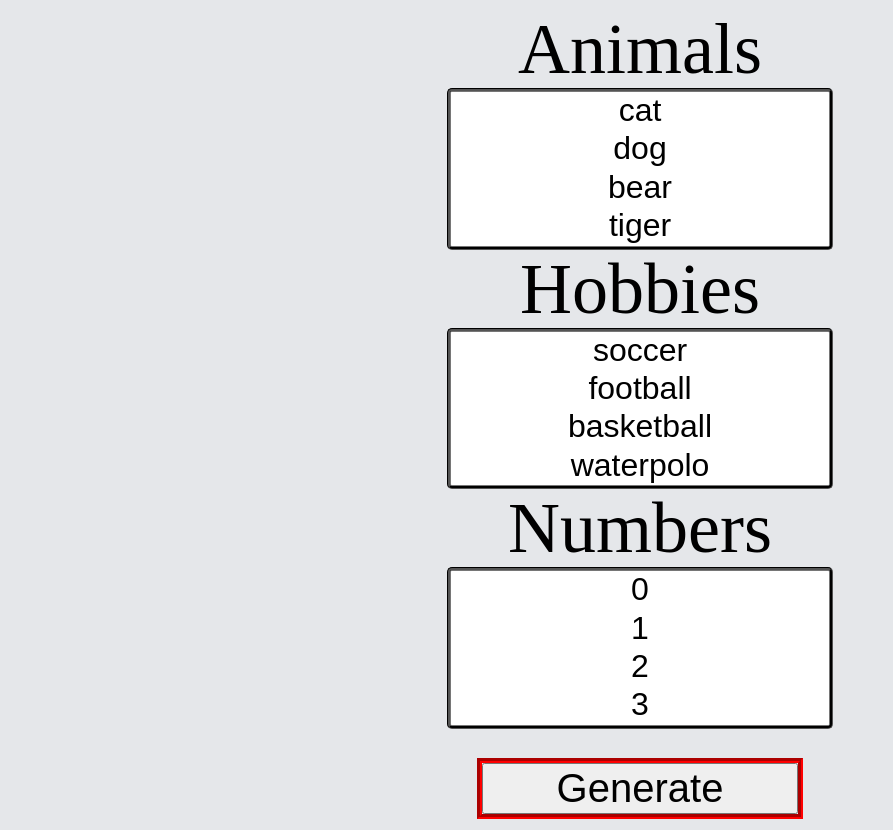
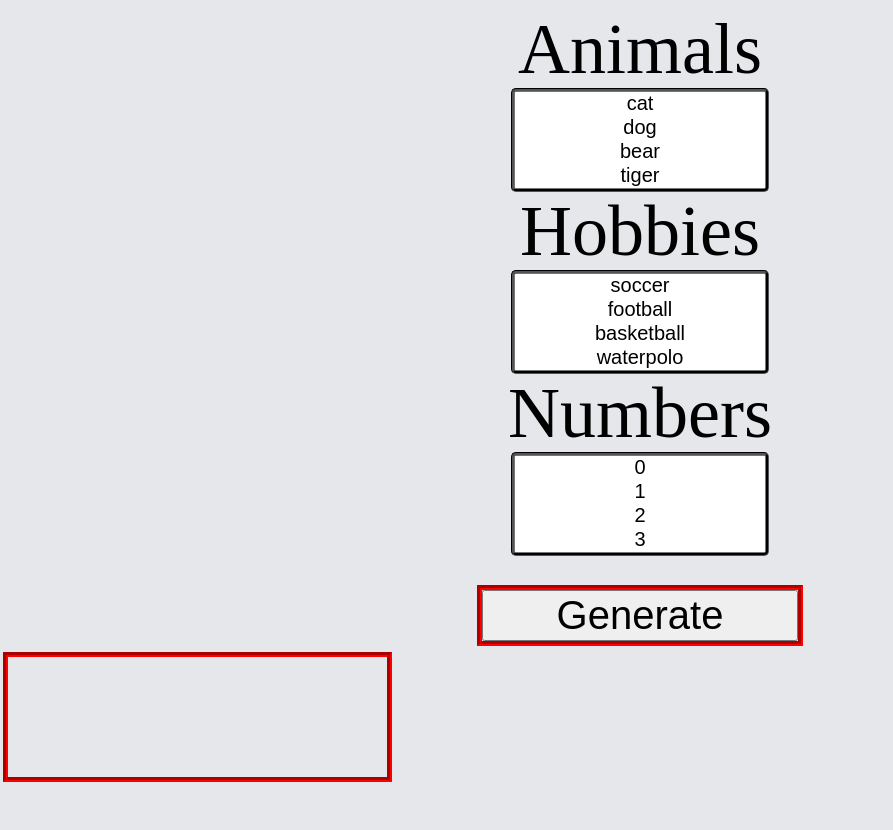
Before and after one commit to vcjhwebdev/username-generator, a plain HTML site: page index.html in a window 1280 px wide. Shown: the whole page, without its empty margins (0-893 px from the left). After the commit the page ends 800 px from the top, so only its background shows below. Drawn offline with Linux system fonts and the light colour scheme.

Commit message:
edits
edits

```diff
--- a/assets/css/styles.css
+++ b/assets/css/styles.css
@@ -17,12 +17,11 @@ form{
 }
 
 select{
-  width:30%;
-  height: 75%;
-  font-size: 32px;
+  font-size: 20px;
   text-align: center;
   outline-style: groove;
-
+  display: inline-block;
+  width: 20%
 }
 
 label {
@@ -40,40 +39,40 @@ label {
   font-size: 40px;
 
  }
-/* .dropdown {
-  position: relative;
-  display: inline-block;
+
+ .output {
+   background-color:;
+   outline-color: #FF0000;
+   outline-width: thick;
+   outline-style: groove;
+   width: 30%;
+   height: 120px
+
+
+
+
+ }
+
+ /* #animalSelect {
+   left:10%;
+   position: absolute;
+   width: 10%;
+   height: 15%;
+   top: 50%;
+ }
+
+#hobbySelect {
+  left: 40%
+  position: absolute;
+  width: 10%;
+  height: 15%;
+  top: 50%;
 }
 
-.dropdown-content {
-  display: none;
+#numberSelect {
+  right:10%;
   position: absolute;
-  background-color: #f9f9f9;
-  min-width: 160px;
-  box-shadow: 0px 8px 16px 0px rgba(0,0,0,0.2);
-  padding: 12px 16px;
-  z-index: 1;
-}
-
-.dropdown:hover .dropdown-content {
-  display: block;
-}
-
-.hobbies  {
-  font-size: 200%;
-        font-style: oblique;
-        font-family: cursive;
-
-}
-
-.animals  {
-  font-size: 200%;
-        font-style: oblique;
-        font-family: monospace;
-        text-transform: full-width;
-        text-emphasis-color: Progressive;
-        animation-name: none;
-
-        align-items: stretch;
-
+  width: 10%;
+  height: 15%;
+  top: 50%;
 } /*
```
